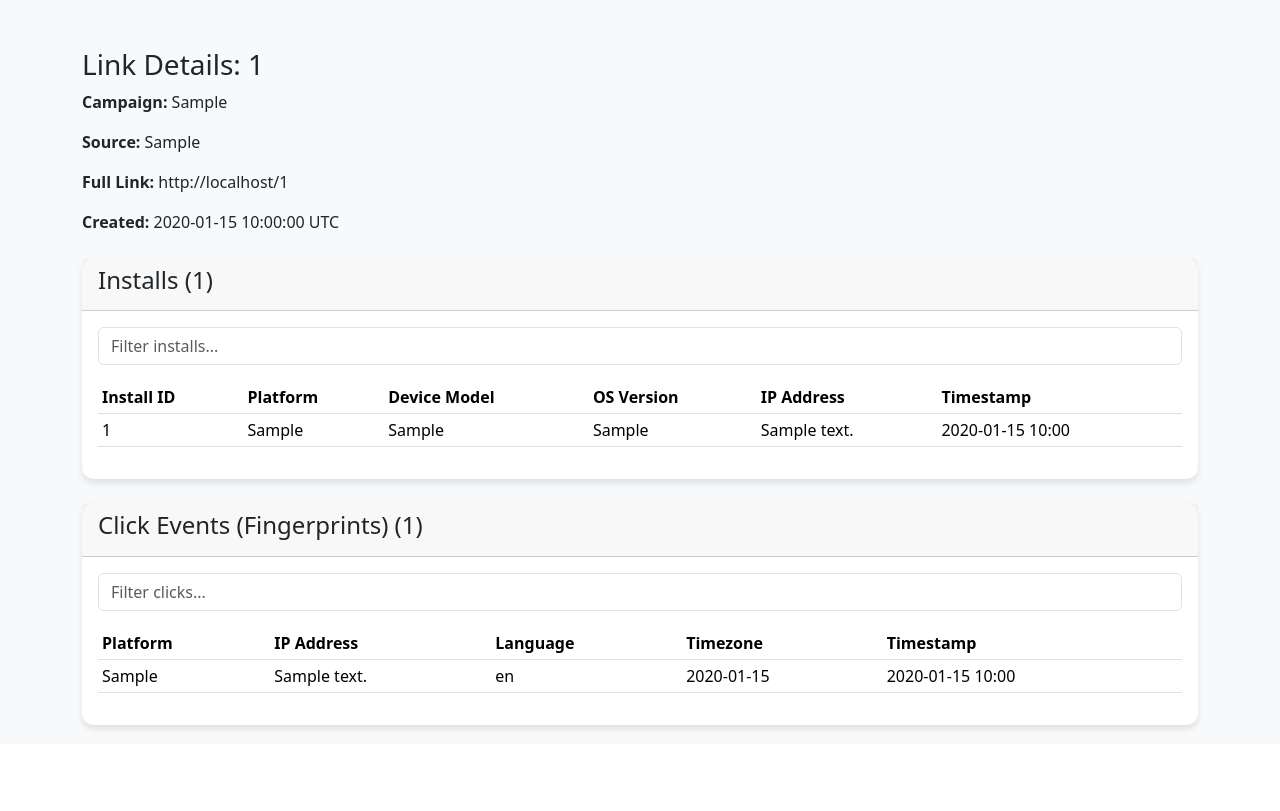
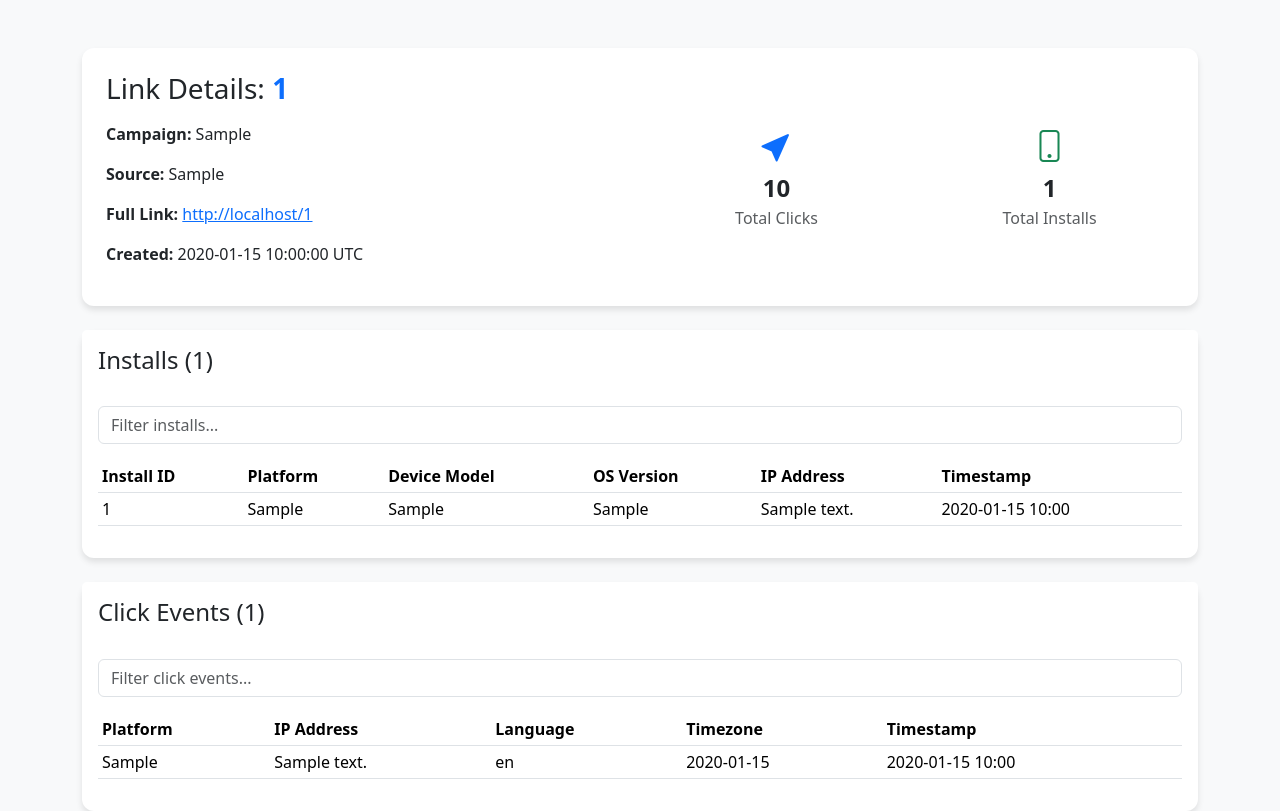
Before and after one commit to sumanth1905/Deeplink, a Flask app: page /admin/link/1 in a window 1280 px wide. Shown: the part 56-867 px from the top of the page. Before the commit the page ends 787 px from the top, so only its background shows below. Run offline with Flask 3, Linux system fonts and the light colour scheme; tables that the repository leaves empty hold one stand-in row (values such as "Sample post").

Commit message:
Add files via upload

```diff
--- a/app/templates/dashboard.html
+++ b/app/templates/dashboard.html
@@ -82,7 +82,7 @@
                             </div>
                             <div class="mb-3">
                                 <label for="android_scheme" class="form-label">Android Scheme</label>
-                                <input type="text" class="form-control" id="android_scheme" name="android_scheme" placeholder="e.g., timewell" required>
+                                <input type="text" class="form-control" id="android_scheme" name="android_scheme">
                             </div>
                             <!-- Optionally for iOS -->
                             <div class="mb-3">
@@ -129,6 +129,10 @@
                                             {{ click.installs|length if click.installs is defined else 0 }}
                                         </td>
                                         <td>
+                                            <!-- ADD THIS LINK/BUTTON -->
+                                            <a href="{{ url_for('main.admin_link_details', click_id=click.click_id) }}" class="btn btn-sm btn-outline-primary">
+                                                <i class="bi bi-eye"></i> View
+                                            </a>
                                         </td>
                                     </tr>
                                     {% endfor %}
--- a/app/templates/link_details.html
+++ b/app/templates/link_details.html
@@ -9,6 +9,7 @@
         body { background-color: #f8f9fa; }
         .card { border: none; border-radius: 0.75rem; box-shadow: 0 4px 6px rgba(0,0,0,.1); }
         .table-responsive { max-height: 400px; }
+        .summary-icon { font-size: 2rem; }
     </style>
 </head>
 <body>
@@ -19,24 +20,42 @@
     </nav>
 
     <div class="container">
-        <!-- Link Info -->
-        <div class="mb-4">
-            <h3>Link Details: {{ click.click_id }}</h3>
-            <p><strong>Campaign:</strong> {{ click.campaign }}</p>
-            <p><strong>Source:</strong> {{ click.source }}</p>
-            <p><strong>Full Link:</strong> {{ request.host_url }}{{ click.click_id }}</p>
-            <p><strong>Created:</strong> {{ click.timestamp.strftime('%Y-%m-%d %H:%M:%S') }} UTC</p>
+        <!-- Link Info & Summary Cards -->
+        <div class="card p-4 mb-4">
+            <h3 class="mb-3">Link Details: <span class="fw-bold text-primary">{{ click.click_id }}</span></h3>
+            <div class="row">
+                <div class="col-md-6">
+                    <p><strong>Campaign:</strong> {{ click.campaign }}</p>
+                    <p><strong>Source:</strong> {{ click.source }}</p>
+                    <p><strong>Full Link:</strong> <a href="{{ request.host_url }}{{ click.click_id }}">{{ request.host_url }}{{ click.click_id }}</a></p>
+                    <p><strong>Created:</strong> {{ click.timestamp.strftime('%Y-%m-%d %H:%M:%S') }} UTC</p>
+                </div>
+                <div class="col-md-6">
+                    <div class="row">
+                        <div class="col-6 text-center">
+                            <div class="summary-icon text-primary"><i class="bi bi-cursor-fill"></i></div>
+                            <div class="fw-bold fs-4">{{ click.total_clicks }}</div>
+                            <div class="text-muted">Total Clicks</div>
+                        </div>
+                        <div class="col-6 text-center">
+                            <div class="summary-icon text-success"><i class="bi bi-phone"></i></div>
+                            <div class="fw-bold fs-4">{{ installs|length }}</div>
+                            <div class="text-muted">Total Installs</div>
+                        </div>
+                    </div>
+                </div>
+            </div>
         </div>
 
         <!-- Installs Table -->
-        <div class="card mb-4">
-            <div class="card-header">
+        <div class="card mb-4" id="installs-table">
+            <div class="card-header bg-white border-0 pt-3">
                 <h4>Installs ({{ installs|length }})</h4>
             </div>
             <div class="card-body">
-                <input type="text" id="install-search" class="form-control mb-3" placeholder="Filter installs...">
+                <input type="text" class="form-control mb-3 filter-input" placeholder="Filter installs...">
                 <div class="table-responsive">
-                    <table class="table table-sm">
+                    <table class="table table-sm table-hover">
                         <thead>
                             <tr>
                                 <th>Install ID</th>
@@ -47,7 +66,7 @@
                                 <th>Timestamp</th>
                             </tr>
                         </thead>
-                        <tbody>
+                        <tbody class="filterable-rows">
                             {% for install in installs %}
                             <tr>
                                 <td>{{ install.install_id }}</td>
@@ -57,6 +76,8 @@
                                 <td>{{ install.ip_address }}</td>
                                 <td>{{ install.timestamp.strftime('%Y-%m-%d %H:%M') }}</td>
                             </tr>
+                            {% else %}
+                            <tr><td colspan="6" class="text-center text-muted">No installs recorded for this link.</td></tr>
                             {% endfor %}
                         </tbody>
                     </table>
@@ -65,14 +86,14 @@
         </div>
 
         <!-- Click Events Table -->
-        <div class="card">
-            <div class="card-header">
-                <h4>Click Events (Fingerprints) ({{ click_events|length }})</h4>
+        <div class="card" id="clicks-table">
+            <div class="card-header bg-white border-0 pt-3">
+                <h4>Click Events ({{ click_events|length }})</h4>
             </div>
             <div class="card-body">
-                <input type="text" id="click-search" class="form-control mb-3" placeholder="Filter clicks...">
+                <input type="text" class="form-control mb-3 filter-input" placeholder="Filter click events...">
                 <div class="table-responsive">
-                    <table class="table table-sm">
+                    <table class="table table-sm table-hover">
                         <thead>
                             <tr>
                                 <th>Platform</th>
@@ -82,7 +103,7 @@
                                 <th>Timestamp</th>
                             </tr>
                         </thead>
-                        <tbody>
+                        <tbody class="filterable-rows">
                             {% for event in click_events %}
                             <tr>
                                 <td>{{ event.platform }}</td>
@@ -91,6 +112,8 @@
                                 <td>{{ event.timezone }}</td>
                                 <td>{{ event.timestamp.strftime('%Y-%m-%d %H:%M') }}</td>
                             </tr>
+                            {% else %}
+                            <tr><td colspan="5" class="text-center text-muted">No click events recorded for this link.</td></tr>
                             {% endfor %}
                         </tbody>
                     </table>
@@ -100,20 +123,18 @@
     </div>
 
     <script>
-        // JavaScript for filtering installs and clicks
-        document.getElementById('install-search').addEventListener('input', function() {
-            const query = this.value.toLowerCase();
-            const rows = document.querySelectorAll('.table-responsive table tbody tr');
-            rows.forEach(row => {
-                row.style.display = row.innerText.toLowerCase().includes(query) ? '' : 'none';
-            });
-        });
+        // JavaScript for filtering tables independently
+        document.querySelectorAll('.filter-input').forEach(input => {
+            input.addEventListener('input', function() {
+                const query = this.value.toLowerCase();
+                // Find the parent card and then the rows within that card's table
+                const tableBody = this.closest('.card').querySelector('.filterable-rows');
+                const rows = tableBody.querySelectorAll('tr');
 
-        document.getElementById('click-search').addEventListener('input', function() {
-            const query = this.value.toLowerCase();
-            const rows = document.querySelectorAll('.table-responsive table tbody tr');
-            rows.forEach(row => {
-                row.style.display = row.innerText.toLowerCase().includes(query) ? '' : 'none';
+                rows.forEach(row => {
+                    const isVisible = row.innerText.toLowerCase().includes(query);
+                    row.style.display = isVisible ? '' : 'none';
+                });
             });
         });
     </script>
```
